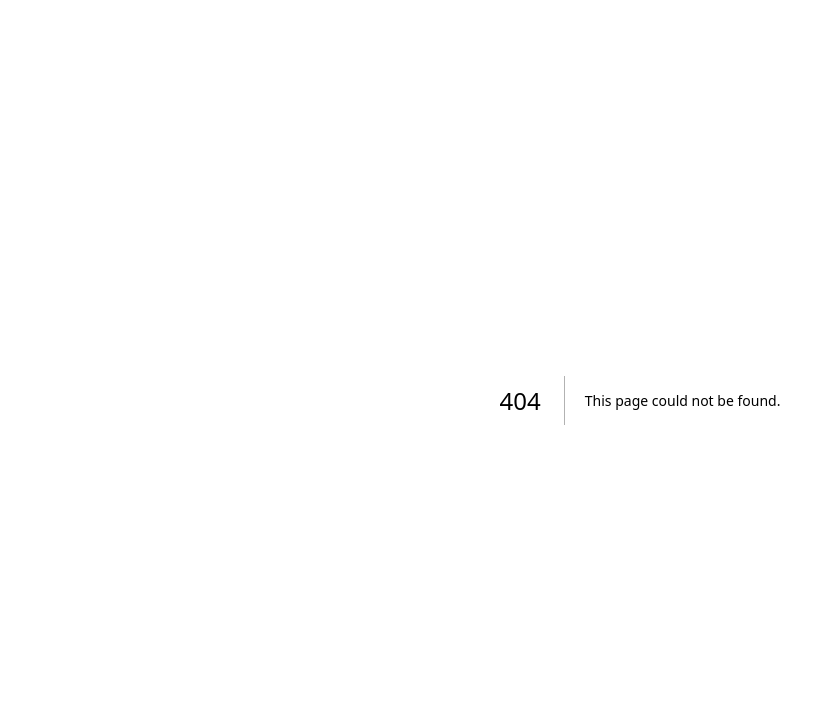
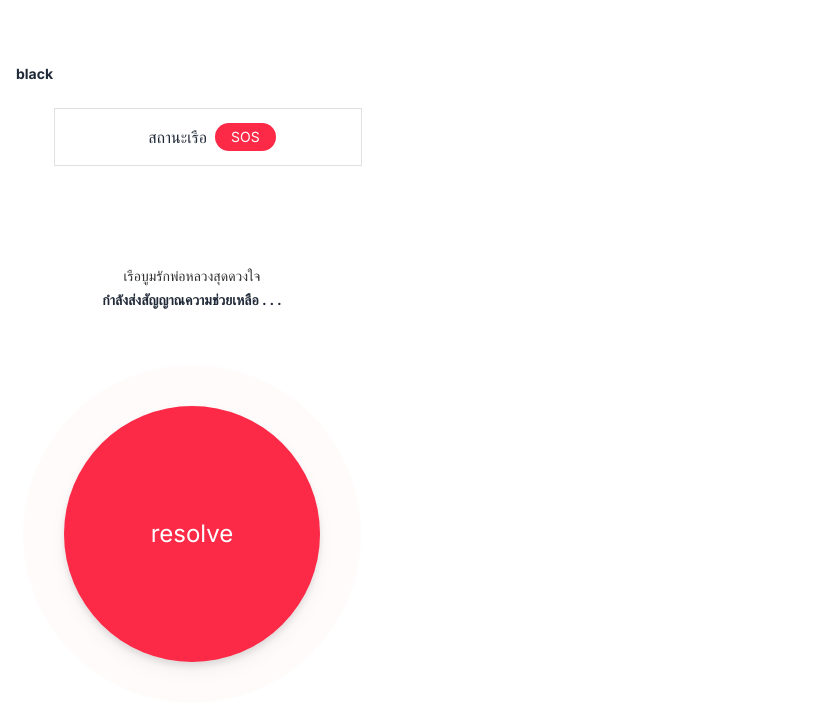
Before and after one commit to Nhuengzii/boat_map_website, a Next.js app: page /sos in a window 1280 px wide. Before the commit this address had no page. Shown: the top 708 px of the page, without its empty margins (0-827 px from the left). Built offline with nearby package versions, Linux system fonts and the light colour scheme.

Commit message:
add sos page (just test)

```diff
--- /dev/null
+++ b/app/sos/page.tsx
@@ -0,0 +1,56 @@
+"use client"
+import React, { useState } from 'react'
+
+export default function SosPage() {
+
+    const [status, setStatus] = useState('sos') // ['normal', 'sos'
+
+    const renderNormalStatus = () => {
+        return (
+            <>
+                <div className='rounded-none bg-white border flex items-center justify-center px-2 py-2 border-[#E0E0E0] w-3/5 flex items-center self-center ml-8'>
+                    <h1 className='p-2'> สถานะเรือ</h1>
+                    <h1 className='bg-[#A2FF86] text-sm rounded-full px-4 py-1'>ปกติ</h1>
+                </div>
+
+                <div className='flex flex-col items-center justify-center pt-24'>
+                    <p className='text-[#303030] md:text-sm my-1'>เรือบูมรักพ่อหลวงสุดดวงใจ</p>
+                    <p className='text-lg md:text-sm font-bold'>ปลอดภัยดี</p>
+                </div>
+            </>
+        )
+    }
+
+    const renderSosStatus = () => {
+        return (
+            <>
+                <div className='rounded-none bg-white border flex items-center justify-center px-2 py-2 border-[#E0E0E0] w-4/5 flex items-center self-center ml-8'>
+                    <h1 className='p-2'> สถานะเรือ</h1>
+                    <span className=''></span>
+                    <h1 className='bg-[#FC2947] text-sm rounded-full px-4 py-1 text-white'>SOS</h1>
+                </div>
+
+                <div className='flex flex-col items-center justify-center p-24 w-full'>
+                    <p className='text-[#303030] md:text-sm my-1 text-center'>เรือบูมรักพ่อหลวงสุดดวงใจ</p>
+                    <p className='text-lg md:text-sm font-bold w-80 text-center'>กำลังส่งสัญญาณความช่วยเหลือ . . .</p>
+                </div>
+
+                <div className='relative flex items-center justify-center'>
+                    <div className='w-44 h-44 bg-red-200 rounded-full absolute z-1 animate-ping'></div>
+                    <button className='w-64 h-64 rounded-full bg-[#FC2947] flex items-center relative justify-center drop-shadow-lg'>
+                        <p className='text-2xl text-white absolute z-2'>resolve</p>
+                    </button>
+                </div>
+            </>
+
+        )
+    }
+
+
+    return (
+        <div className='h-screen w-96 flex flex-col items-center py-10'>
+            <button className='self-start md:text-sm font-bold px-4 py-6'>black</button>
+            {status === 'normal' ? renderNormalStatus() : renderSosStatus()}
+        </div>
+    )
+}
```
